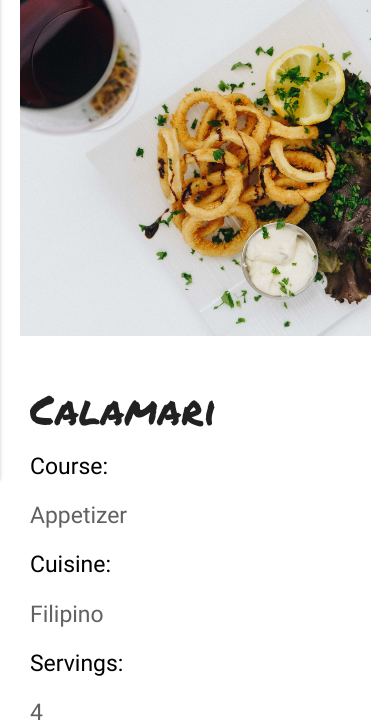
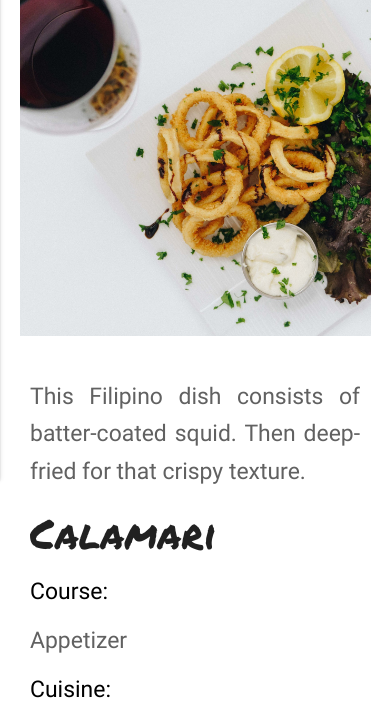
Before and after one commit to Code-Institute-Submissions/ricebowl-milestone3project, a Flask app: page /spotlight in a window 390 px wide. Shown: the part 425-1152 px from the top of the page. Run offline with Flask 2, Linux system fonts and the light colour scheme; some libraries are stand-ins or nearby versions.

Commit message:
Added spotlight recipe text to tablet and mobile view. Amended long recipe names

```diff
--- a/templates/homepage.html
+++ b/templates/homepage.html
@@ -54,7 +54,7 @@
             <h5 class="hide-on-small-only">Stir-fried Thai noodle dish. Made with prawns, peanuts, eggs & greens.</h5>
         </div>
         <div class="col s6">
-            <h5 class="recipe-title hide-on-small-only">Youtiao (Doughnuts)</h5>
+            <h5 class="recipe-title hide-on-small-only">Youtiao</h5>
             <h5 class="hide-on-small-only">Golden deep-fried dough eaten in China. Light, airy and surprisingly chewy.</h5>
         </div>
         <div class="col s12">
--- a/templates/spotlight.html
+++ b/templates/spotlight.html
@@ -14,6 +14,7 @@
     <div class="row">
         <div class="col l4 s12 appetizer-image"></div>
         <div class="col l8 s12">
+            <h5 class="hide-on-large-only">This Filipino dish consists of batter-coated squid. Then deep-fried for that crispy texture.</h5>
             <h3>Calamari</h3>
             <h5 class="recipe-title">Course:</h5><h5>Appetizer</h5>
             <h5 class="recipe-title">Cuisine:</h5><h5>Filipino</h5>
@@ -33,6 +34,7 @@
     <div class="row">
         <div class="col l4 s12 streetfood-image"></div>
         <div class="col l8 s12">
+            <h5 class="hide-on-large-only">Japanese dish prepared with 'sushi rice', salmon and vegetables. Delicious and easy.</h5>
             <h3>Quick Sushi Bowl</h3>
             <h5 class="recipe-title">Course:</h5><h5>Street Food</h5>
             <h5 class="recipe-title">Cuisine:</h5><h5>Japanese</h5>
@@ -52,6 +54,7 @@
     <div class="row">
         <div class="col l4 s12 maincourse-image"></div>
         <div class="col l8 s12">
+            <h5 class="hide-on-large-only">Stir-fried Thai noodle dish. Made with prawns, peanuts, eggs & greens.</h5>
             <h3>Pad Thai with Tofu</h3>
             <h5 class="recipe-title">Course:</h5><h5>Main Course</h5>
             <h5 class="recipe-title">Cuisine:</h5><h5>Thai</h5>
@@ -71,7 +74,8 @@
     <div class="row">
         <div class="col l4 s12 dessert-image"></div>
         <div class="col l8 s12">
-            <h3>Youtiao (Doughnuts)</h3>
+            <h5 class="hide-on-large-only">Golden deep-fried dough eaten in China. Light, airy and surprisingly chewy.</h5>
+            <h3>Youtiao</h3>
             <h5 class="recipe-title">Course:</h5><h5>Dessert</h5>
             <h5 class="recipe-title">Cuisine:</h5><h5>Chinese</h5>
             <h5 class="recipe-title">Servings:</h5><h5>5</h5>
```
